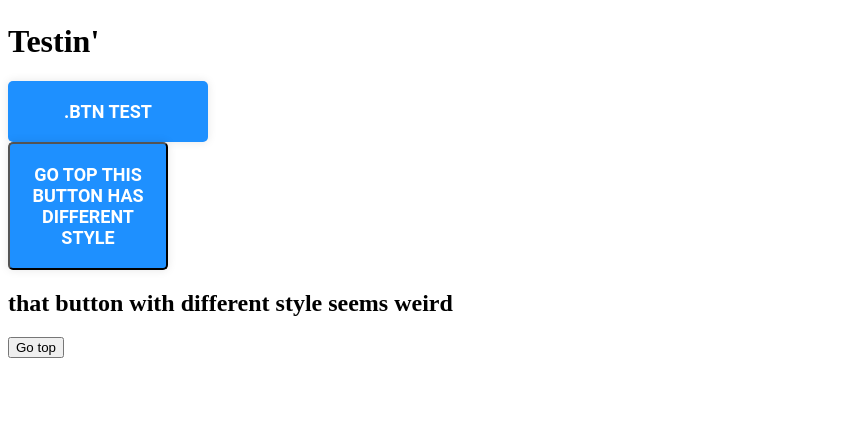
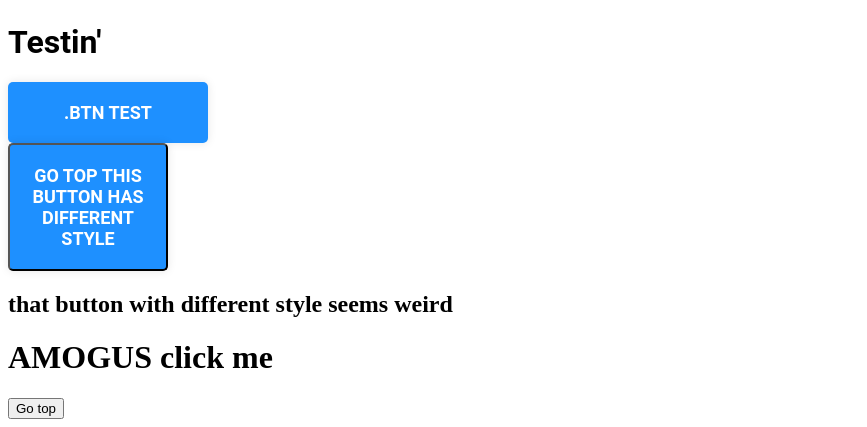
Before and after one commit to 3BCrecker/CreckerWebsiteTest, a plain HTML site: page index.html in a window 1280 px wide. Shown: the part 620-1047 px from the top of the page, without its empty margins (0-867 px from the left). Before the commit the page ends 986 px from the top, so only its background shows below. Drawn offline with Linux system fonts and the light colour scheme.

Commit message:
Update index.html

```diff
--- a/index.html
+++ b/index.html
@@ -18,6 +18,10 @@
         }
     </script>
     <style type="text/css">
+    .boldtxt{
+        font-family: "Roboto";
+        font-weight: bold;
+    }
         .btn{
         font-family: "Roboto", sans-serif;
         font-size: 18px;
@@ -46,10 +50,11 @@
         <H6>H6</H6>
         <img src="http://www.flexibleproduction.com/wp-content/uploads/2017/06/test-intelligenza-sociale.jpg" alt="http://www.flexibleproduction.com/wp-content/uploads/2017/06/test-intelligenza-sociale.jpg">
         <img src="https://i.pinimg.com/originals/c0/33/5e/c0335e8db57d59888862b4d1ed099af9.gif" alt="https://i.pinimg.com/originals/c0/33/5e/c0335e8db57d59888862b4d1ed099af9.gif">
-        <h1>Testin'</h1>
+        <h1 class="boldtxt">Testin'</h1>
         <div class="btn" onclick="console.log('.BTN TEST CLICKED!')">.BTN Test</div>
         <button class="btn" onclick="topcoolfunction()">Go top this button has different style</button>
         <h2>that button with different style seems weird</h2>
+        <h1 onclick=location.href="https://www.youtube.com/watch?v=l9_vCvKG2Cc&ab_channel=MarioEGG" >AMOGUS click me</h1>
 
         <button onclick="topcoolfunction()">Go top</button>
     </body>
```
